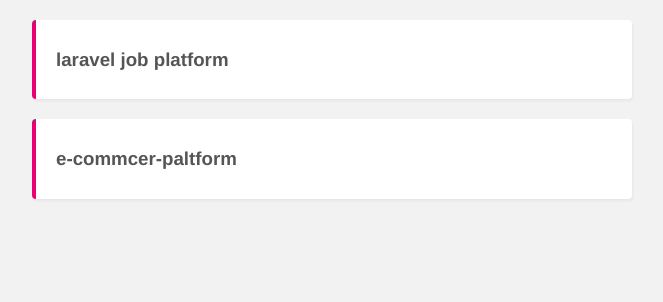
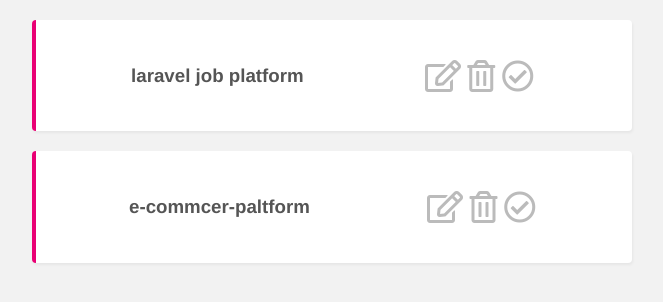
Before and after one commit to ahmadalnaib/projects-planner-vue, a Vue app: page / in a window 1280 px wide. Shown: the top 302 px of the page, without its empty margins (308-971 px from the left). Built offline with nearby package versions, Linux system fonts and the light colour scheme; data requests are answered from the project's data file.

Commit message:
add font awesome

```diff
--- a/public/index.html
+++ b/public/index.html
@@ -5,6 +5,7 @@
     <meta http-equiv="X-UA-Compatible" content="IE=edge">
     <meta name="viewport" content="width=device-width,initial-scale=1.0">
     <link rel="icon" href="<%= BASE_URL %>favicon.ico">
+    <link rel="stylesheet" href="https://use.fontawesome.com/releases/v5.15.2/css/all.css" integrity="sha384-vSIIfh2YWi9wW0r9iZe7RJPrKwp6bG+s9QZMoITbCckVJqGCCRhc+ccxNcdpHuYu" crossorigin="anonymous">
     <title><%= htmlWebpackPlugin.options.title %></title>
   </head>
   <body>
--- a/src/components/SingleProject.vue
+++ b/src/components/SingleProject.vue
@@ -2,6 +2,11 @@
   <div class="project">
     <div class="actions">
       <h3 @click="showDetails" title="show details">{{project.title}}</h3>
+      <div class="icons">
+       <i class="far fa-edit fa-2x"></i>
+       <i class="far fa-trash-alt fa-2x"></i>
+       <i class="far fa-check-circle fa-2x"></i>
+      </div>
     </div>
     <div v-if="details" class="details">
       <p>{{project.details}}</p>
@@ -38,4 +43,24 @@
 h3 {
   cursor: pointer;
 }
+
+.actions{
+  display: flex;
+  justify-content: space-around;
+  align-content: center;
+  align-items: center;
+  padding: 1rem;
+}
+
+.icons i{
+ margin: 0.20rem;
+ cursor: pointer;
+ color: #bbb;
+
+}
+
+.icons i:hover{
+  color: #777;
+  transition: all 1s ease;
+}
 </style>
```
